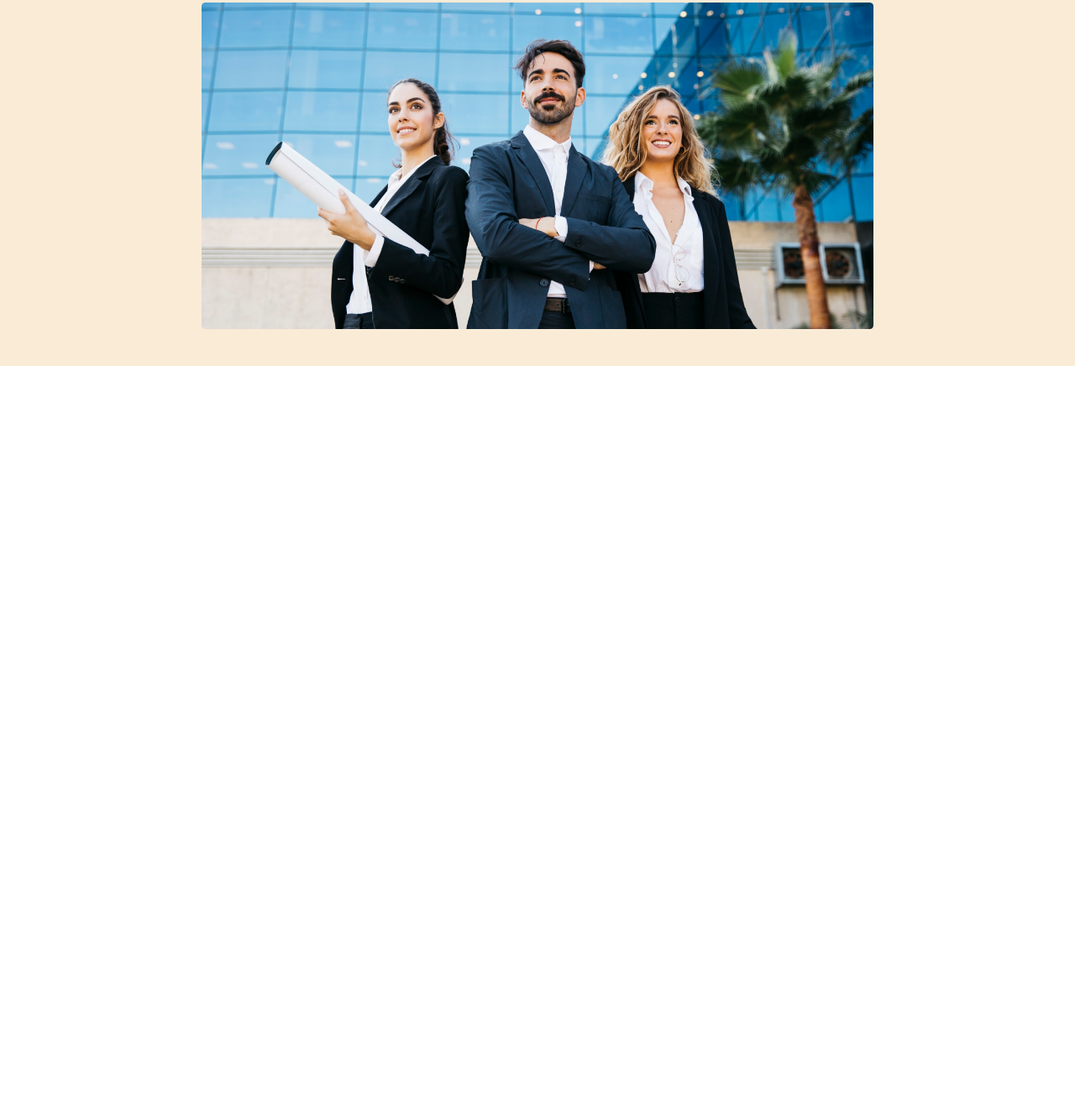
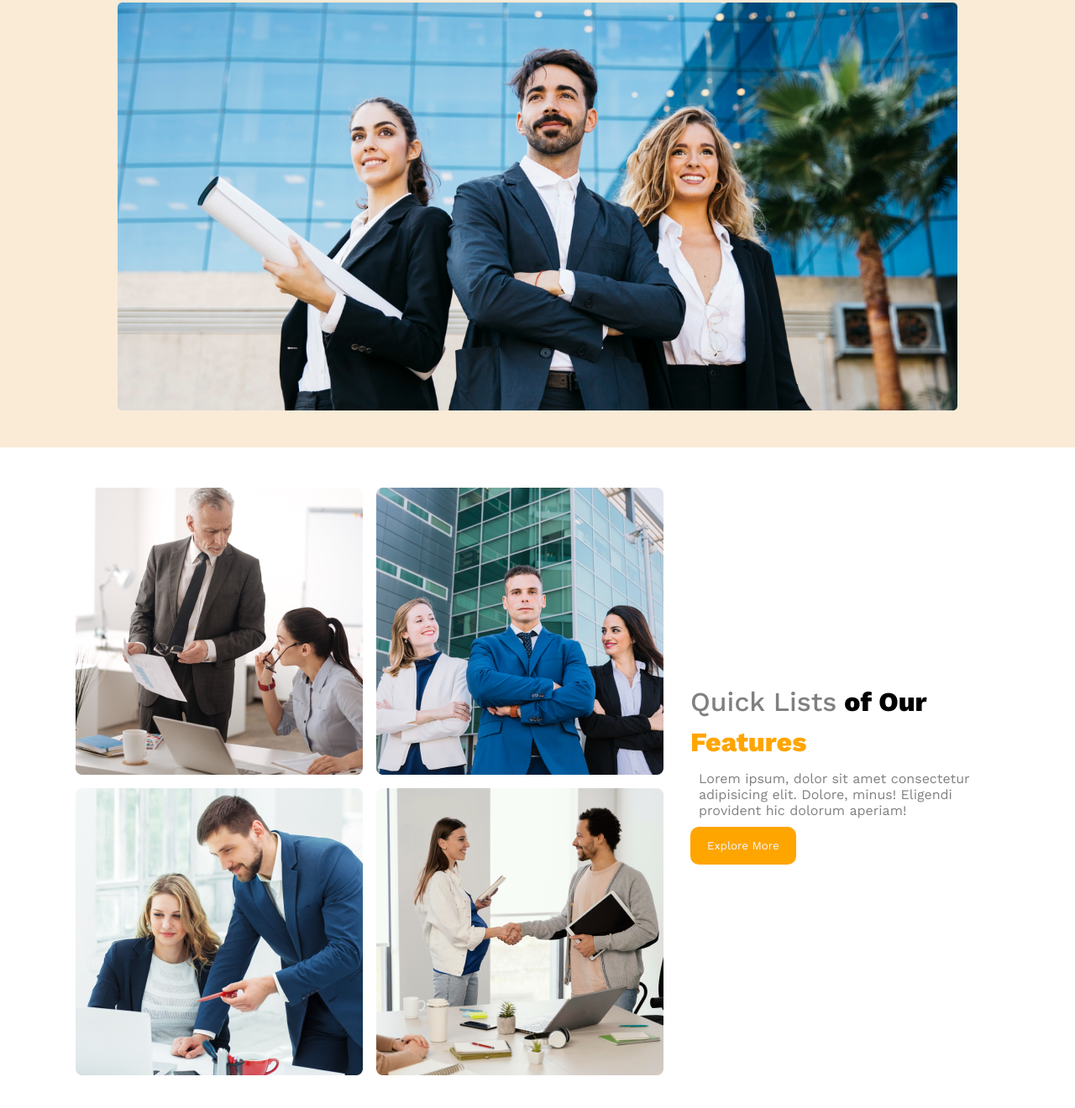
Before and after one commit to Habibsk7/g3-architech, a plain HTML site: page index.html in a window 1280 px wide. Shown: the part 336-1656 px from the top of the page at 84% size. Before the commit the page ends 800 px from the top, so only its background shows below. Drawn offline with nearby package versions, Linux system fonts and the light colour scheme.

Commit message:
team section done

```diff
--- a/index.html
+++ b/index.html
@@ -14,12 +14,12 @@
     <header>
         <nav>
             <h3 class="logo">
-                G3 Architechets
+                G3 Architects
 
             </h3>
             <ul>
                 <li><a href="#">Home</a></li>
-                <li><a href="#">Abount</a></li>
+                <li><a href="#">About</a></li>
                 <li><a href="#">Contact</a></li>
                 <li><a href="#">Log in</a></li>
             </ul>
@@ -38,8 +38,31 @@
                 </button>
             </div>
 
-            <img src="./images/banner.png" alt="">
+            <img src="images/banner.png" alt="">
         </div>
     </header>
+    <!-- Header section End -->
+     <!-- main section starts -->
+     <main>
+        <!-- Features Section Starts -->
+         <section class="team-container">
+            <div class="team-image-container">
+                <img src="images/team1.png" alt="">
+                <img src="images/team2.png" alt="">
+                <img src="images/team3.png" alt="">
+                <img src="images/team4.png" alt="">
+
+            </div>
+            <div class="team-content">
+                <h3 class="team-title"><span class="quick-list">Quick Lists</span> <span class="of-Our">of Our</span> <span class="text-features">Features</span></h3>
+                <p class="team-description">
+                    Lorem ipsum, dolor sit amet consectetur adipisicing elit. Dolore, minus! Eligendi provident hic dolorum aperiam!
+                </p>
+                <button class="btn-primary">
+                    Explore More
+                </button>
+            </div>
+         </section>
+     </main>
 </body>
 </html>
--- a/responsive.css
+++ b/responsive.css
@@ -17,6 +17,23 @@
     .banner-title{
         font-size: 25px;
     }
+
+    .team-container{
+        flex-direction: column;
+    }
+    .team-image-container{
+        grid-template-columns: 1fr;
+
+    }
+
+    .team-content{
+        padding: 0 50px 0 75px;
+    }
+
+
+
+
+
 }
 
 @media screen and (min-width: 577px) and (max-width: 996px) {
@@ -24,5 +41,12 @@
     background-color: antiquewhite;
     padding: 40px 150px;
 }
+nav{
+    flex-direction: column;
+}
 
+.team-container{
+    flex-direction: column;
+    padding: 0 100px;
 }
+}
--- a/style.css
+++ b/style.css
@@ -17,7 +17,7 @@
 
 header{
     background-color: antiquewhite;
-    padding: 40px 240px;
+    padding: 40px 140px;
 
 }
 nav{
@@ -62,3 +62,44 @@ nav> ul> li> a{
 .banner img{
     width: 100%;
 }
+/*Main section style */
+main{
+    max-width: 1100px;
+    margin: 0 auto;
+}
+.team-container{
+    display: flex;
+    align-items: center;
+    gap: 2rem;
+    margin: 3rem 0;
+
+}
+.team-image-container{
+    display: grid;
+    grid-template-columns: repeat(2, 1fr);
+    gap: 1rem;
+
+}
+.team-title{
+    font-size: 2rem;
+    line-height: 3rem;
+    /* font-weight: 500; */
+
+}
+.quick-list{
+    color: gray;
+    font-weight:500;
+
+}
+.of-Our{
+    color: black;
+    font-weight: 800;
+}
+.text-features {
+    color: orange;
+    font-weight: 800;
+}
+.team-description{
+    color: gray;
+    margin: 10px;
+}
```
